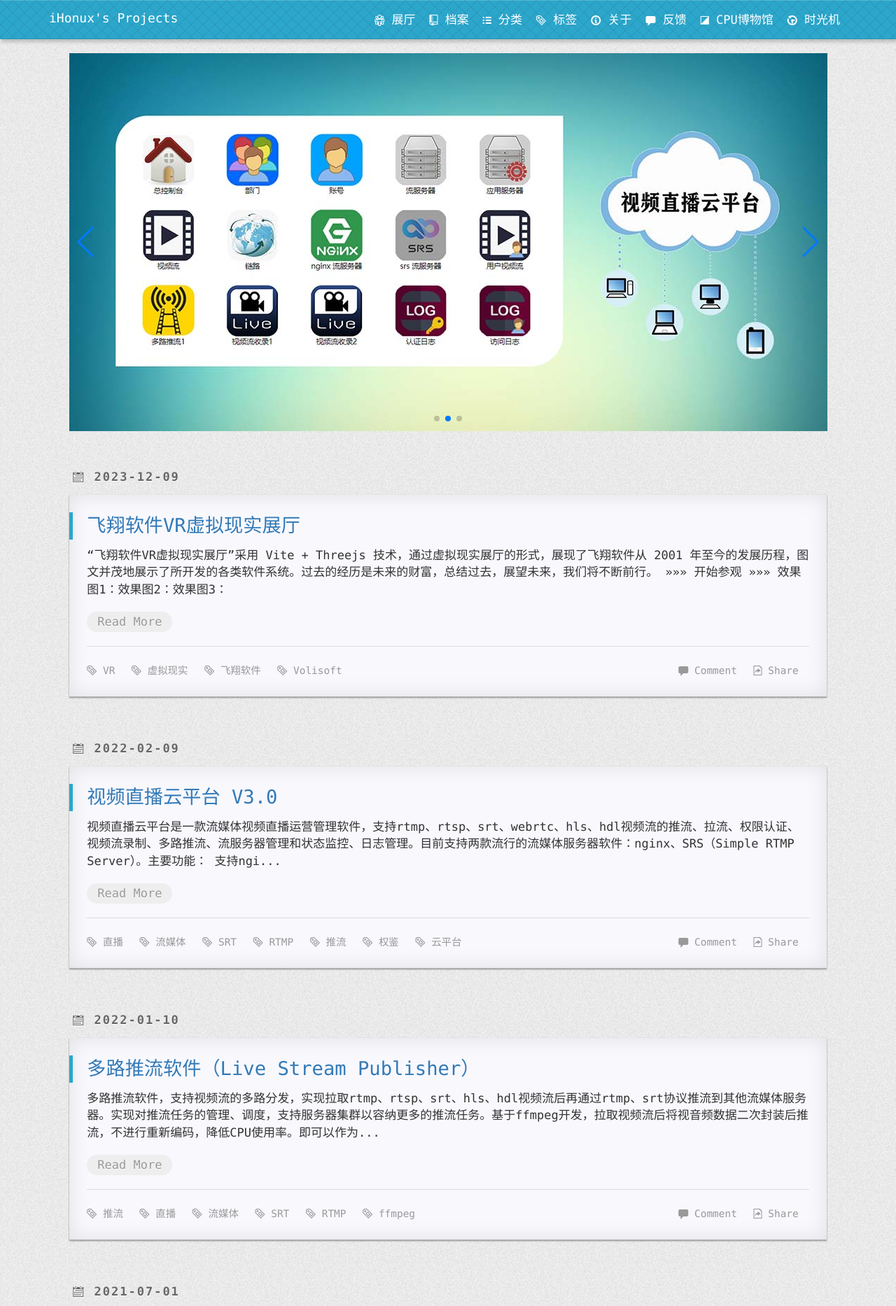
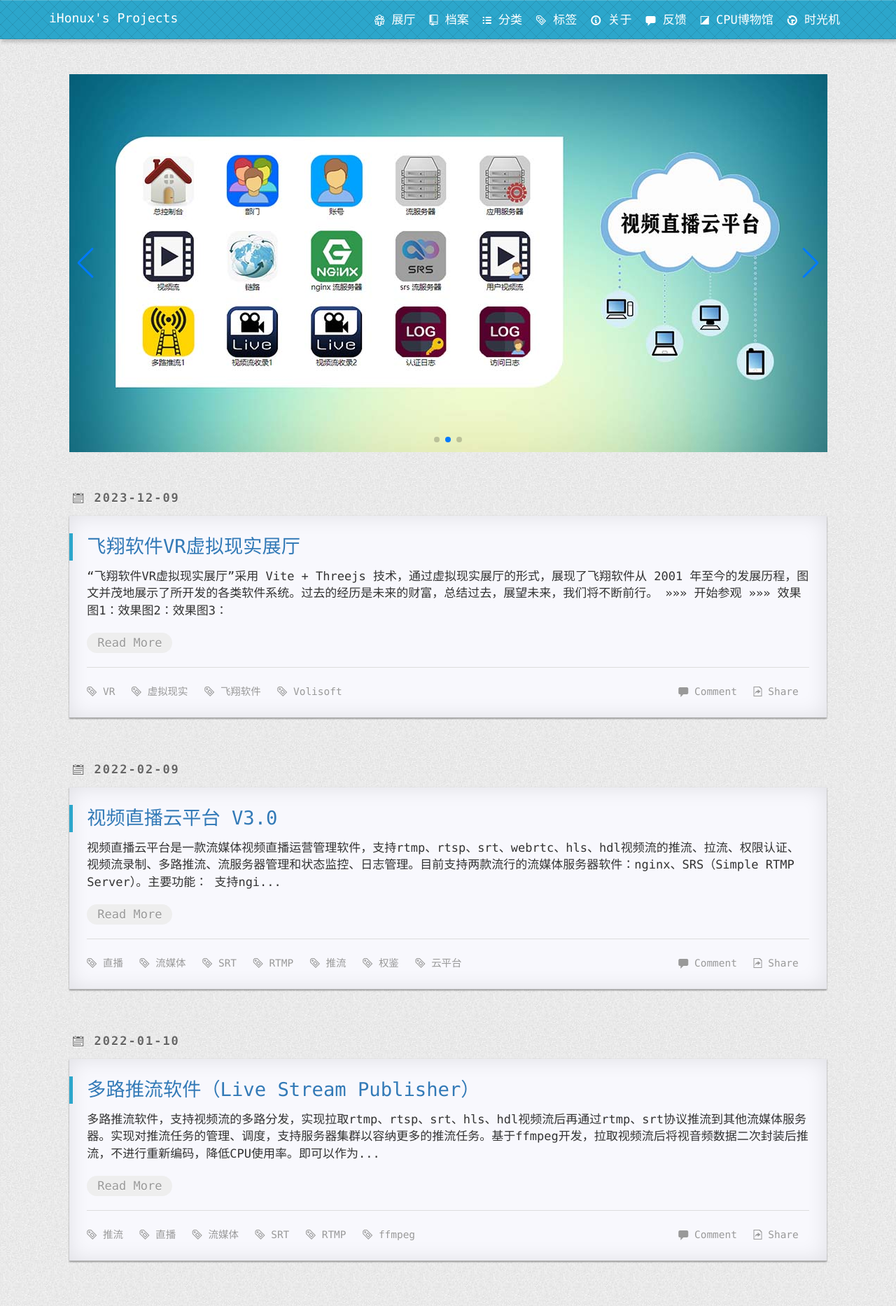
Before and after one commit to fxrj/fxrj.github.io, a Jekyll site: the page built from index.html, in a window 1280 px wide. Shown: the top 1866 px of the page at 70% size. Built offline with Jekyll 4.4.1, drawn with Linux system fonts in a browser that asks for light colours; nearby versions of some CDN libraries; the list of posts is cut into pages by our own code; comment, search, counter and statistics services are not loaded.

Commit message:
Update index_advertise.html

```diff
--- a/_includes/index_advertise.html
+++ b/_includes/index_advertise.html
@@ -8,7 +8,7 @@
     addStyle("/static/css/simple_style.css");
 </script>
 
-<div class="col-lg-offset-1_5">
+<div class="col-lg-offset-1_5" style="margin-top: 30px;">
     <div class="swiper mySwiper">
         <div class="swiper-wrapper">
             <div class="swiper-slide"><a href="vr/vr-hall-volisoft/"><img src="static/img/swiper/t1.jpg"></a></div>
```
